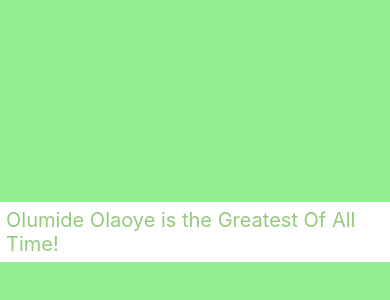
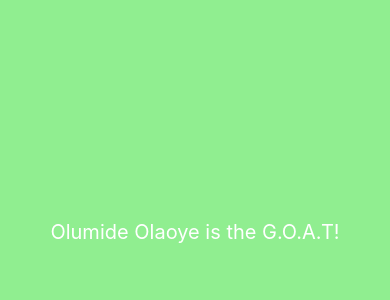
Before and after one commit to Olumide09/ism210-2020set, a React Native app in the folder myFirstMobileApp/: screen / in a window 390 px wide. Shown: the part 190-490 px from the top of the page. Built offline with nearby package versions, Linux system fonts and the light colour scheme.

Commit message:
Update for component1

```diff
--- a/myFirstMobileApp/App.tsx
+++ b/myFirstMobileApp/App.tsx
@@ -4,7 +4,7 @@ import { StyleSheet, Text, View } from 'react-native';
 const App: React.FC = () => {
   return (
     <View style={styles.container}>
-      <Text style={styles.text}>Olumide Olaoye is the Greatest Of All Time!</Text>
+      <Text style={styles.text}>Olumide Olaoye is the G.O.A.T!</Text>
     </View>
   );
 }
@@ -16,9 +16,9 @@ const styles = StyleSheet.create({
     justifyContent: 'center',
   },
   text: {
-    color: '#95c980',
+    color: '#fff',
     fontSize: 20,
-    backgroundColor: 'white',
+    backgroundColor: 'lightgreen',
     padding: 6,
     alignItems: 'center'
   }
```
Also changed, not shown: myFirstMobileApp/src/components/Component1.tsx (+25 -0 lines).
